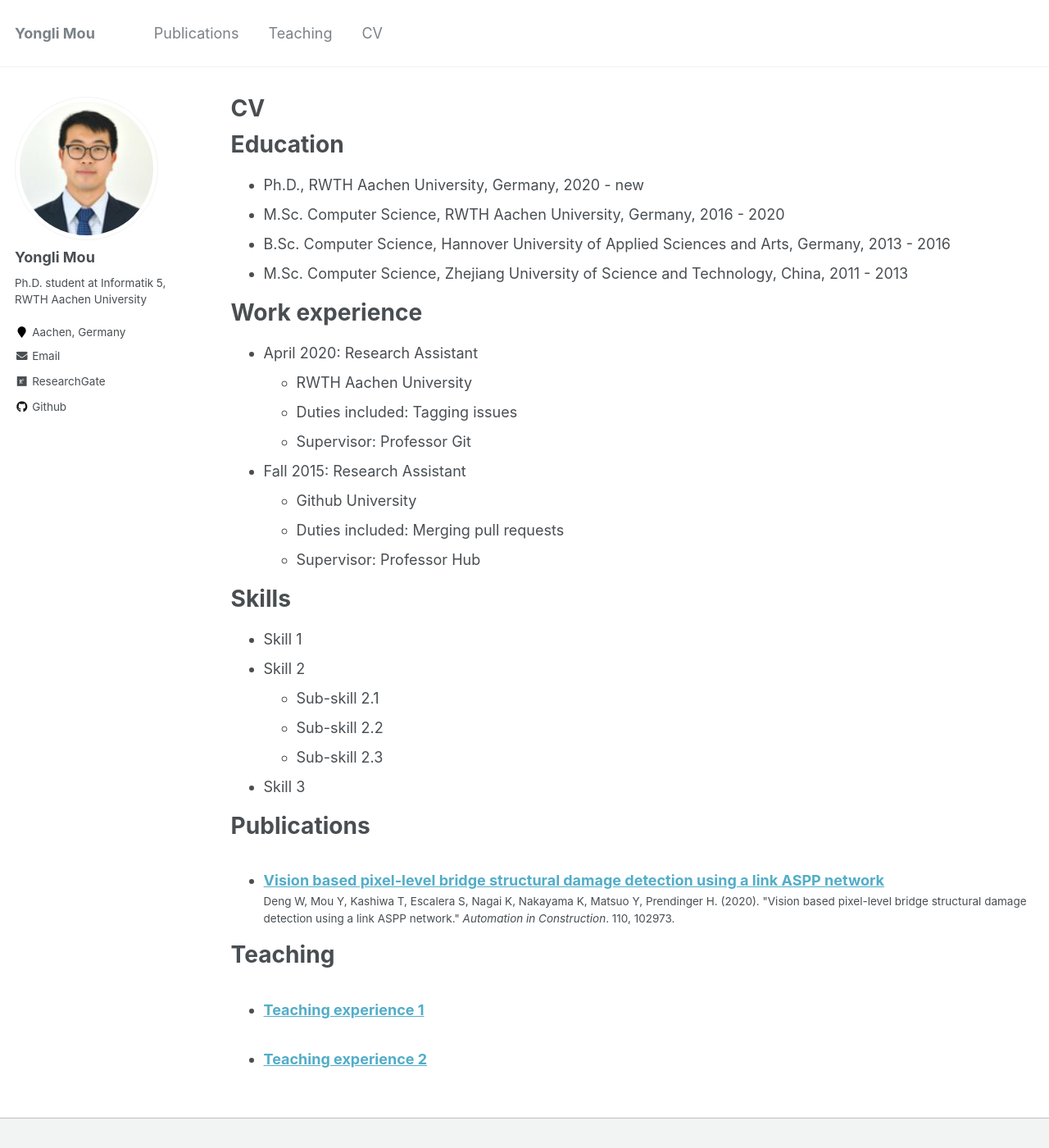
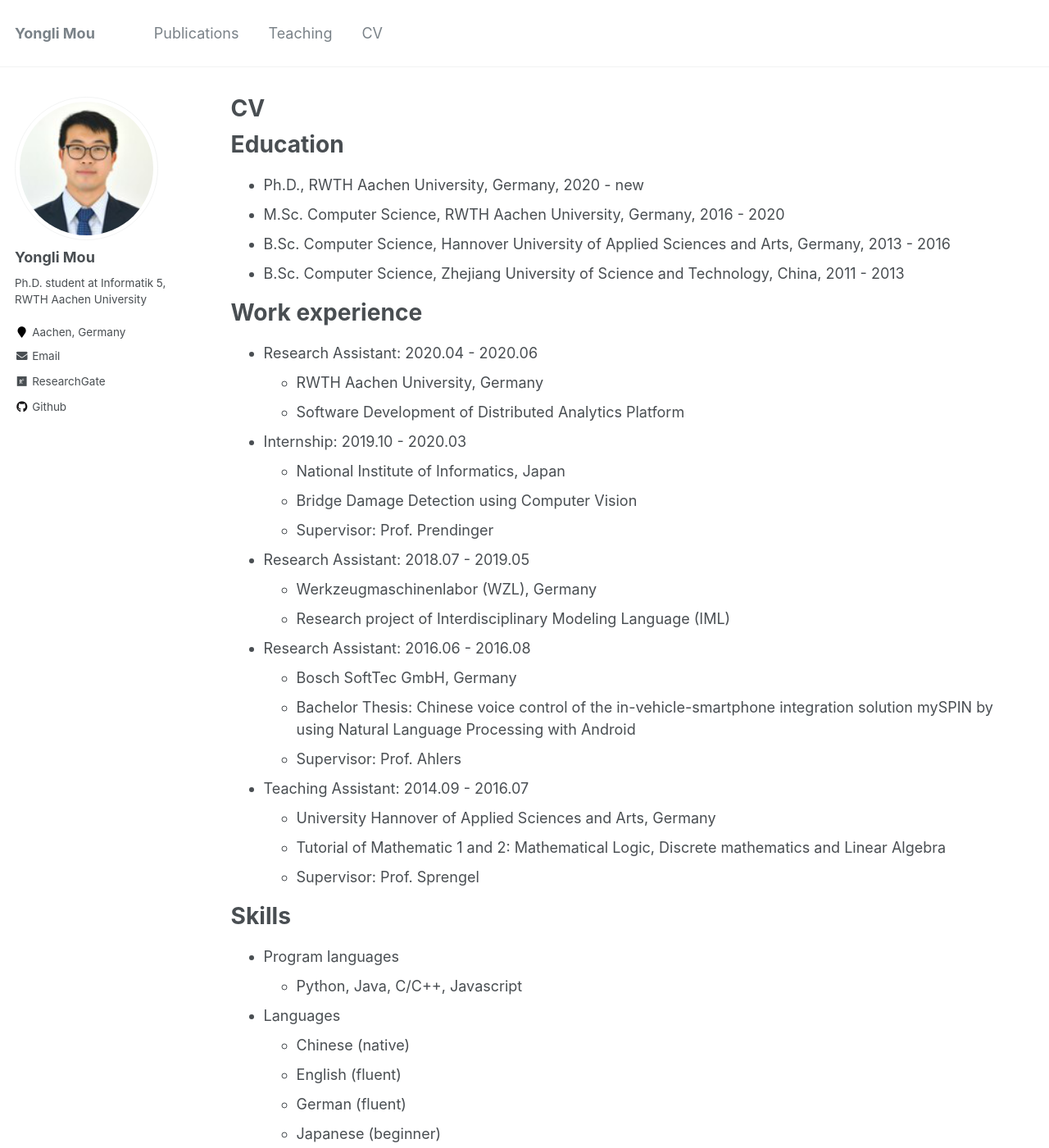
Before and after one commit to MouYongli/MouYongli.github.io, a Jekyll site: the page built from _pages/cv.md, in a window 1280 px wide and 1400 px high. Shown: the whole window at 82% size. Built offline with Jekyll 4.4.1, drawn with Linux system fonts in a browser that asks for light colours; some of the changed text lies outside the part shown.

Commit message:
update cv

```diff
--- a/_pages/cv.md
+++ b/_pages/cv.md
@@ -14,28 +14,45 @@ Education
 * Ph.D., RWTH Aachen University, Germany, 2020 - new
 * M.Sc. Computer Science, RWTH Aachen University, Germany, 2016 - 2020
 * B.Sc. Computer Science, Hannover University of Applied Sciences and Arts, Germany, 2013 - 2016
-* M.Sc. Computer Science, Zhejiang University of Science and Technology, China, 2011 - 2013
+* B.Sc. Computer Science, Zhejiang University of Science and Technology, China, 2011 - 2013
 
 Work experience
 ======
-* April 2020: Research Assistant
-  * RWTH Aachen University
-  * Duties included: Tagging issues
-  * Supervisor: Professor Git
+* Research Assistant: 2020.04 - 2020.06
+  * RWTH Aachen University, Germany
+  * Software Development of Distributed Analytics Platform
 
-* Fall 2015: Research Assistant
-  * Github University
-  * Duties included: Merging pull requests
-  * Supervisor: Professor Hub
+* Internship: 2019.10 - 2020.03
+  * National Institute of Informatics, Japan
+  * Bridge Damage Detection using Computer Vision
+  * Supervisor: Prof. Prendinger
+
+* Research Assistant: 2018.07 - 2019.05
+  * Werkzeugmaschinenlabor (WZL), Germany
+  * Research project of Interdisciplinary Modeling Language (IML)
+
+* Research Assistant: 2016.06 - 2016.08
+  * Bosch SoftTec GmbH, Germany
+  * Bachelor Thesis: Chinese voice control of the in-vehicle-smartphone integration solution mySPIN by using Natural Language Processing with Android
+  * Supervisor: Prof. Ahlers
+
+* Teaching Assistant: 2014.09 - 2016.07
+  * University Hannover of Applied Sciences and Arts, Germany
+  * Tutorial of Mathematic 1 and 2: Mathematical Logic, Discrete mathematics and Linear Algebra
+  * Supervisor: Prof. Sprengel
 
 Skills
 ======
-* Skill 1
-* Skill 2
-  * Sub-skill 2.1
-  * Sub-skill 2.2
-  * Sub-skill 2.3
-* Skill 3
+* Program languages
+  * Python, Java, C/C++, Javascript
+* Languages
+  * Chinese (native)
+  * English (fluent)
+  * German (fluent)
+  * Japanese (beginner)
+* General Business Skills
+  * Good presentation skills
+  * Works well in a team
 
 Publications
 ======
```
Also changed, not shown: 2 other files.
